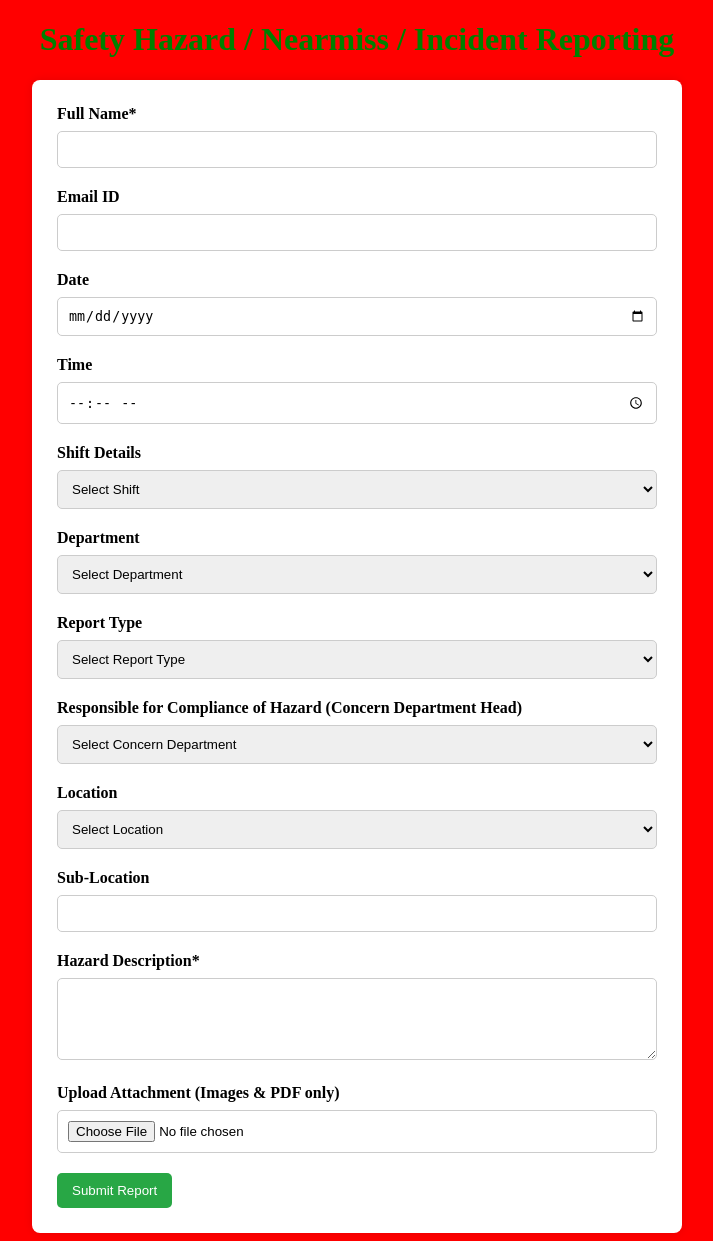
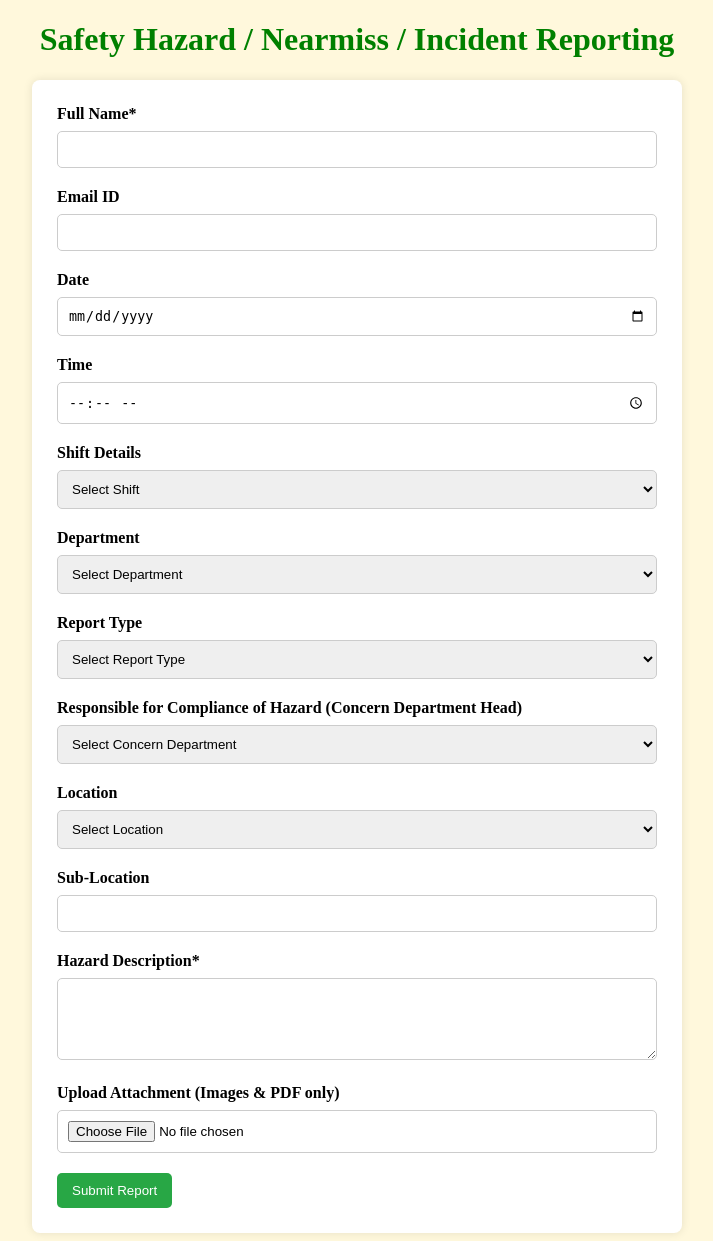
Before and after one commit to Rohitram-cyber/FinalTest, a Flask app: page / in a window 1280 px wide. Shown: the whole page, without its empty margins (283-996 px from the left). Run offline with Flask 3, Linux system fonts and the light colour scheme.

Commit message:
Update index.html

```diff
--- a/templates/index.html
+++ b/templates/index.html
@@ -6,7 +6,7 @@
         <link rel="stylesheet" href="{{ url_for('static', filename='style.css') }}?v={{ time }}">
         <style>
             body {
-              background-color: red !important;
+              background-color: #FFF8DC !important;
             }
         </style>
     </head>
```
